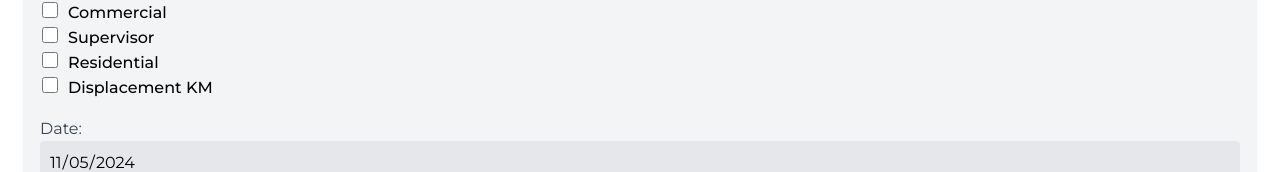
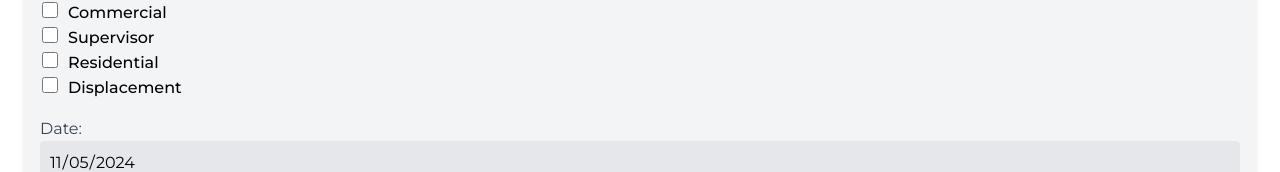
Before and after one commit to davidguzmandev/RTW-Frontend, a React (Vite) app: page /time in a window 1280 px wide. Shown: the part 274-446 px from the top of the page. Built offline with nearby package versions, Linux system fonts and the light colour scheme; no server answers; sample sign-in values are in the browser's storage.

Commit message:
dashboard

```diff
--- a/src/components/ClockIn.jsx
+++ b/src/components/ClockIn.jsx
@@ -14,7 +14,7 @@ const ClockIn = () => {
     const [nextId, setNextId] = useState(null); // Estado para el siguiente ID
     const [error, setError] = useState(''); // Estado para gestionar el error
 
-    const works = ['Commercial', 'Supervisor', 'Residential', 'Displacement KM']
+    const works = ['Commercial', 'Supervisor', 'Residential', 'Displacement']
     const { user } = useContext(UserContext);
 
     //URL de la API backend
@@ -112,8 +112,6 @@ const ClockIn = () => {
                 throw new Error(`Error en la respuesta: ${response.statusText}`);
             }
 
-            const data = await response.json(); // Espera el resultado de la conversión a JSON
-            console.log(data); // Muestra los datos recibidos del servidor
             navigate('/dashboard');// Despues de guardar los datos redirigimos al dashboard
         } catch (error) {
             console.error('Error al enviar los datos: ', error);
```
